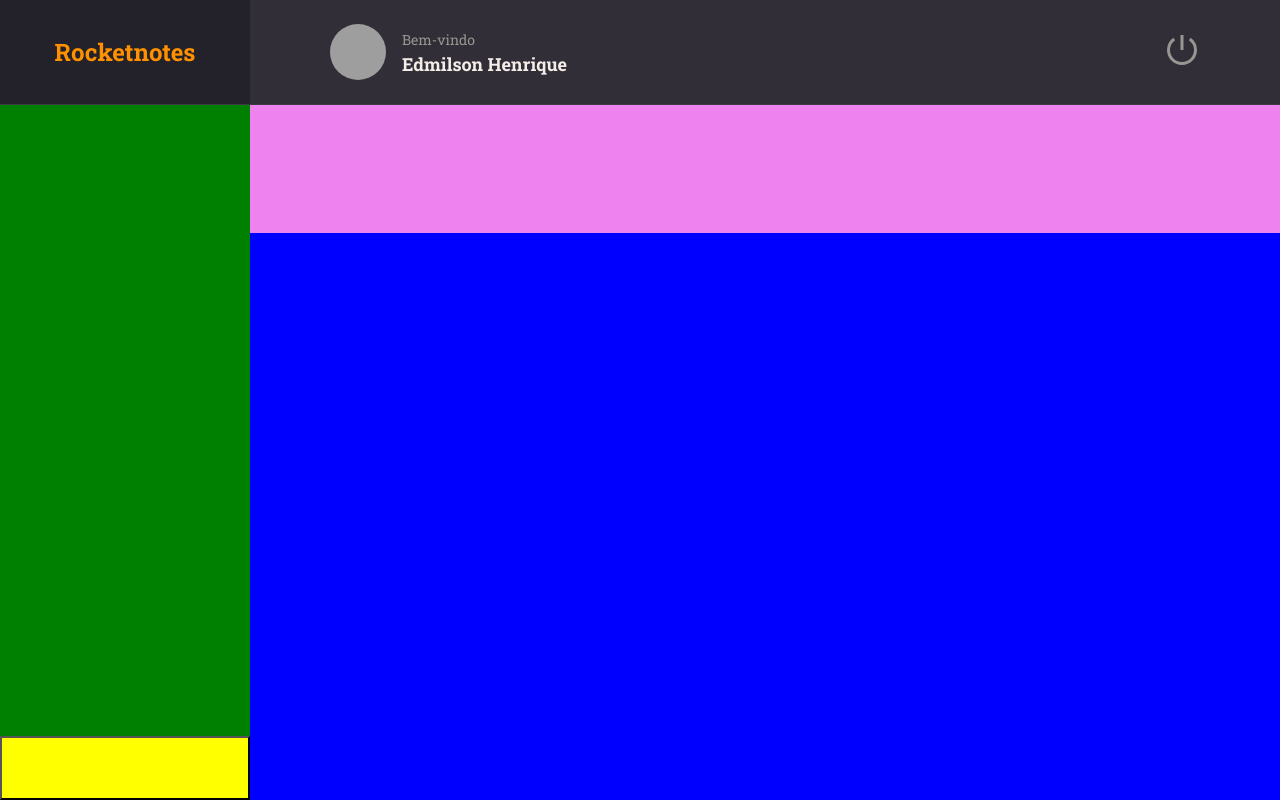
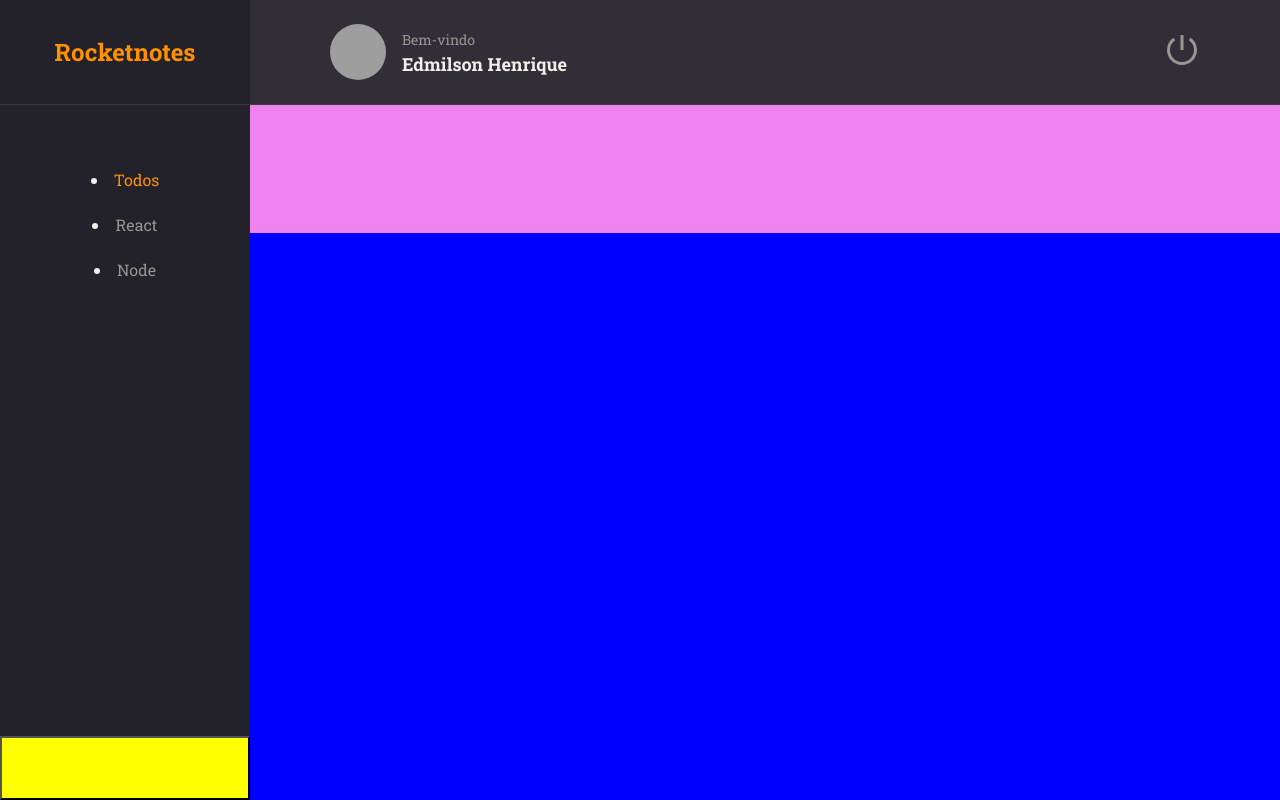
Before and after one commit to Edmilsonhdr/rocketnotes, a React (Vite) app: page / in a window 1280 px wide. Built offline with nearby package versions, Linux system fonts and the light colour scheme; grey boxes are pictures that could not be loaded.

Commit message:
add filtros

```diff
--- a/src/components/ButtonText/index.jsx
+++ b/src/components/ButtonText/index.jsx
@@ -1,8 +1,8 @@
 import { Container } from "./styles";
 
-export function ButtonText({ title, ...rest }) {
+export function ButtonText({ title, isActive = false, ...rest }) {
   return (
-    <Container type="button" {...rest}>
+    <Container type="button" {...rest} isActive={isActive}>
       {title}
     </Container>
   );
--- a/src/components/ButtonText/styles.js
+++ b/src/components/ButtonText/styles.js
@@ -2,7 +2,7 @@
 
 export const Container = styled.button`
     background: none;
-    color: ${({ theme }) => theme.COLORS.ORANGE};
+    color: ${({ theme, isActive }) => isActive ? theme.COLORS.ORANGE : theme.COLORS.GRAY_100};
 
     border: none;
     font-size: 16px;
--- a/src/pages/Home/index.jsx
+++ b/src/pages/Home/index.jsx
@@ -1,5 +1,6 @@
 import { Container, Brand, Menu, Search, Content, NewNote } from "./styles";
 import { Header } from "../../components/Header";
+import { ButtonText } from "../../components/ButtonText";
 
 export function Home() {
   return (
@@ -8,7 +9,17 @@
         <h1>Rocketnotes</h1>
       </Brand>
       <Header />
-      <Menu></Menu>
+      <Menu>
+        <li>
+          <ButtonText title="Todos" isActive />
+        </li>
+        <li>
+          <ButtonText title="React" />
+        </li>
+        <li>
+          <ButtonText title="Node" />
+        </li>
+      </Menu>
 
       <Search></Search>
 
--- a/src/pages/Home/styles.js
+++ b/src/pages/Home/styles.js
@@ -36,7 +36,14 @@
 `;
 export const Menu = styled.div`
     grid-area: menu;
-    background: green;
+    background-color: ${({ theme }) => theme.COLORS.BACKGROUND_900};
+
+    padding-top: 64px;
+    text-align: center;
+
+    >li{
+        margin-bottom: 24px;
+    }
 `;
 export const Search = styled.div`
     grid-area: search;
```
